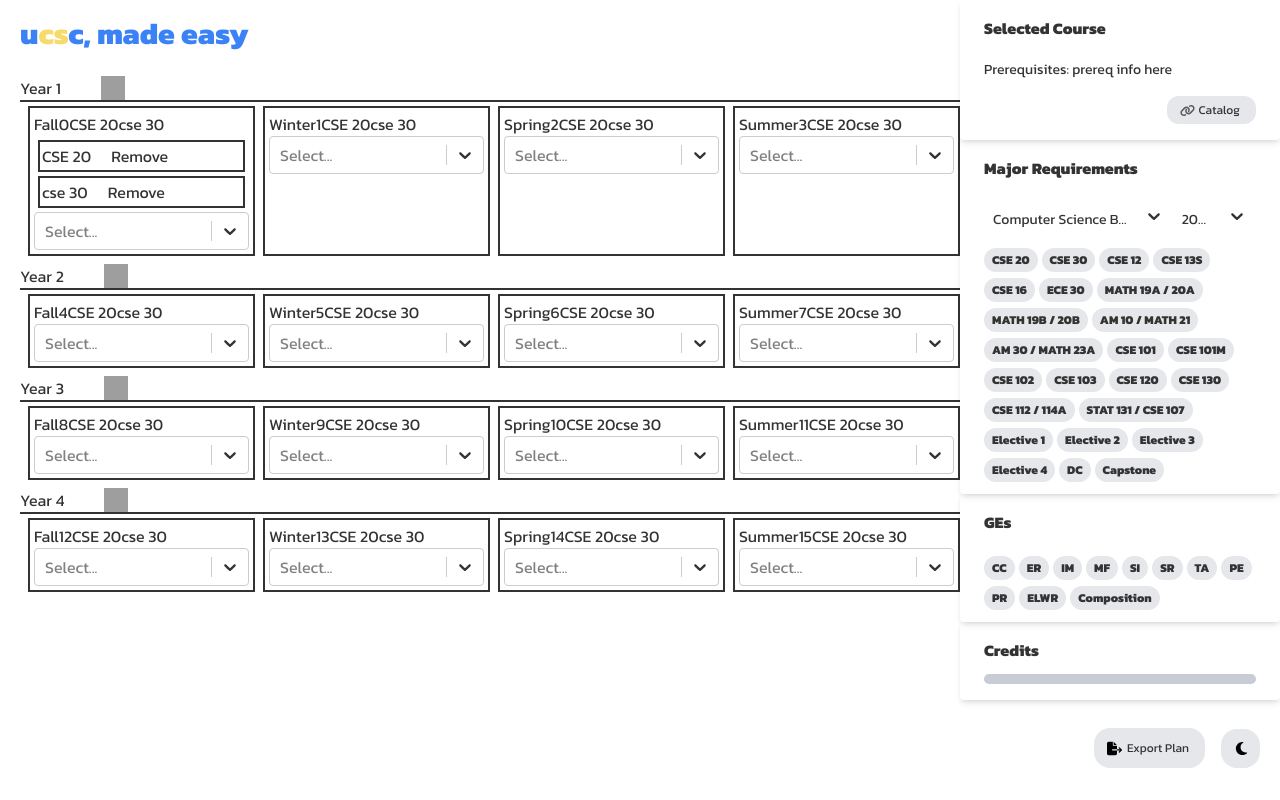
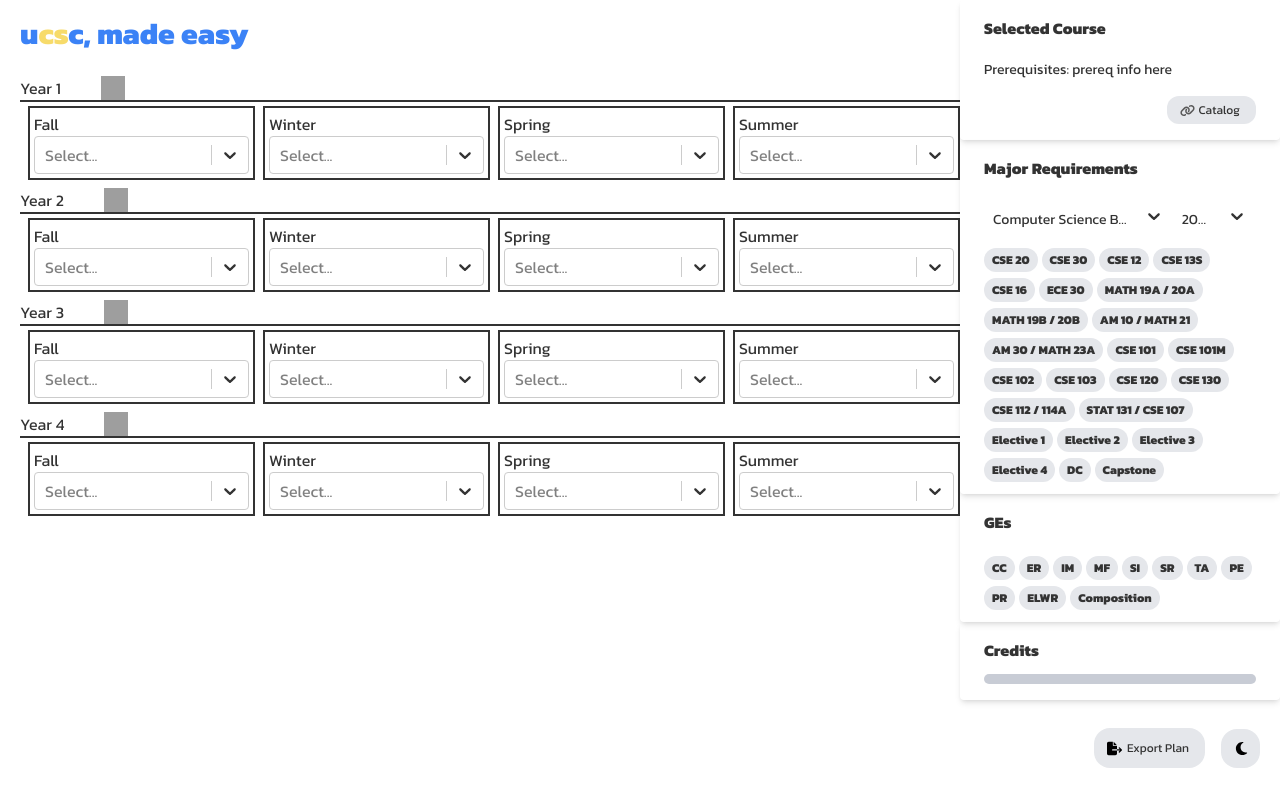
Before and after one commit to nhi1e/ucsc-made-easy-frontend, a React (Vite) app: page / in a window 1280 px wide. Built offline with nearby package versions, Linux system fonts and the light colour scheme; grey boxes are pictures that could not be loaded.

Commit message:
some things

```diff
--- a/package.json
+++ b/package.json
@@ -12,7 +12,8 @@
   "dependencies": {
     "react": "^18.2.0",
     "react-dom": "^18.2.0",
-    "react-select": "^5.8.0"
+    "react-select": "^5.8.0",
+    "uuid": "^9.0.1"
   },
   "devDependencies": {
     "@types/react": "^18.2.43",
--- a/src/App.jsx
+++ b/src/App.jsx
@@ -1,10 +1,19 @@
 import Right from "./components/Right";
 import Left from "./components/Left";
 import { useState } from "react";
+import { v4 as uuidv4 } from "uuid";
+
+let client_id = localStorage.getItem("client_id");
+if (client_id === null) {
+  client_id = uuidv4();
+  if (typeof Storage !== "undefined") {
+    localStorage.setItem("client_id", client_id);
+  }
+}
 
 export default function App() {
   const [courses, setCourses] = useState([
-    ["CSE 20", "cse 30"],
+    [],
     [],
     [],
     [],
--- a/src/components/CourseBox.jsx
+++ b/src/components/CourseBox.jsx
@@ -1,8 +1,23 @@
-export default function CourseBox({ course, courses }) {
+export default function CourseBox({
+  num,
+  course,
+  quarter_index,
+  courses,
+  setCourses,
+}) {
+  const handleRemove = () => {
+    const new_courses = [...courses];
+    new_courses[quarter_index].splice(num, 1);
+    console.log(new_courses);
+    setCourses(new_courses);
+  };
+
   return (
     <div className="border-2 border-green-500 bg-green-100 p-0.5 m-1 flex">
       {course}
-      <button className="ml-5">Remove</button>
+      <button onClick={handleRemove} className="ml-5">
+        Remove
+      </button>
     </div>
   );
 }
--- a/src/components/CourseSelect.jsx
+++ b/src/components/CourseSelect.jsx
@@ -3,8 +3,6 @@ import CourseBox from "./CourseBox";
 import SelectNewCourse from "./SelectNewCourse";
 
 export default function CourseSelect({ quarter_index, courses, setCourses }) {
-  const sample_selected = ["CSE 20", "CSE 30", "CSE 40"];
-  const sample_courses = ["AAAA", "BBBB", "CCCC", "DDDD", "EEEE"];
   const quarter_names = ["Fall", "Winter", "Spring", "Summer"];
 
   console.log(quarter_index, courses[quarter_index], "HERE");
@@ -12,11 +10,16 @@ export default function CourseSelect({ quarter_index, courses, setCourses }) {
   return (
     <div className="m-1">
       {quarter_names[quarter_index % 4]}
-      {quarter_index}
-      {courses}
       {/* below should rely on the state list instead, of our quarter index */}
       {courses[quarter_index].map((selected, index) => (
-        <CourseBox key={index} course={selected} courses={courses} />
+        <CourseBox
+          key={index}
+          num={index}
+          course={selected}
+          quarter_index={quarter_index}
+          courses={courses}
+          setCourses={setCourses}
+        />
       ))}
       {/* I want below to change the list I have in this current scope */}
       <SelectNewCourse
```
Also changed, not shown: 1 other file (tests, documents, lock files or other folders).
